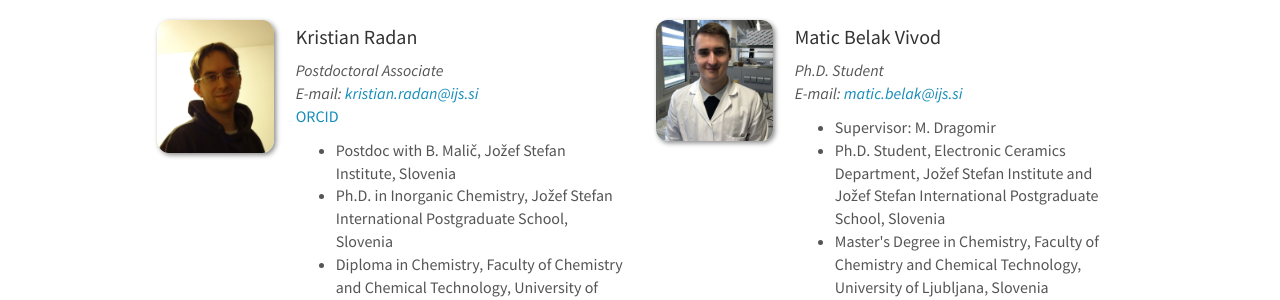
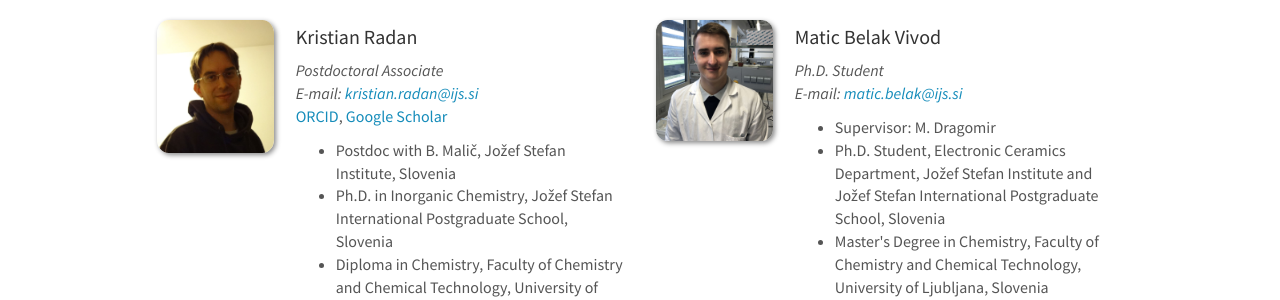
Before and after one commit to eccl-jsi/eccl-jsi.github.io, a Jekyll site: the page built from _pages/team.md, in a window 1280 px wide and 900 px high, scrolled down 493 px. Shown: the part 154-454 px from the top of the window. Built offline with Jekyll 4.4.1, drawn with Linux system fonts in a browser that asks for light colours; nearby versions of some CDN libraries.

Commit message:
Update team_members.yml

```diff
--- a/_data/team_members.yml
+++ b/_data/team_members.yml
@@ -24,7 +24,7 @@
   photo: Kristian.jpg
   info: Postdoctoral Associate
   email: kristian.radan@ijs.si
-  ID: <a href='https://orcid.org/0000-0003-4554-3976'>ORCID</a>
+  ID: <a href='https://orcid.org/0000-0003-4554-3976'>ORCID</a>, <a href='https://scholar.google.si/citations?user=Chz9JMsAAAAJ'>Google Scholar</a>
   number_educ: 3
   education1: Postdoc with B. Malič, Jožef Stefan Institute, Slovenia
   education2: Ph.D. in Inorganic Chemistry, Jožef Stefan International Postgraduate School, Slovenia
```
